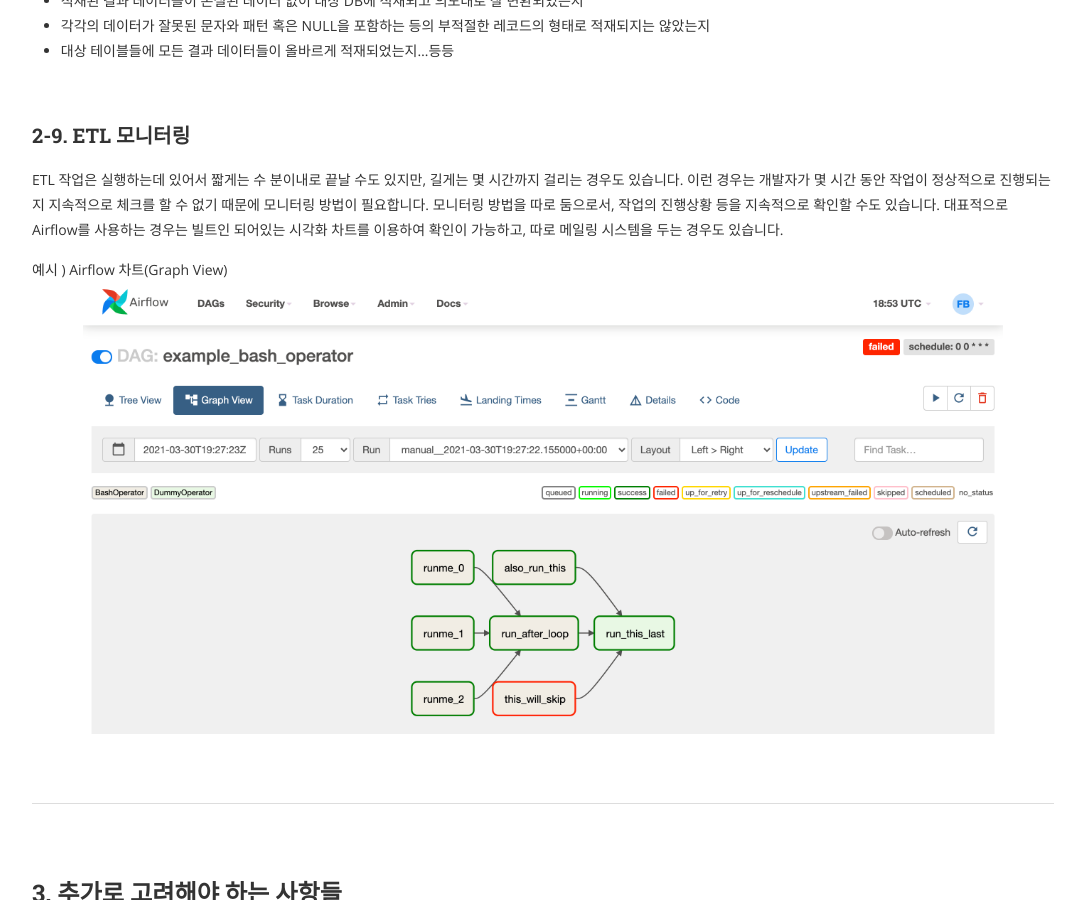
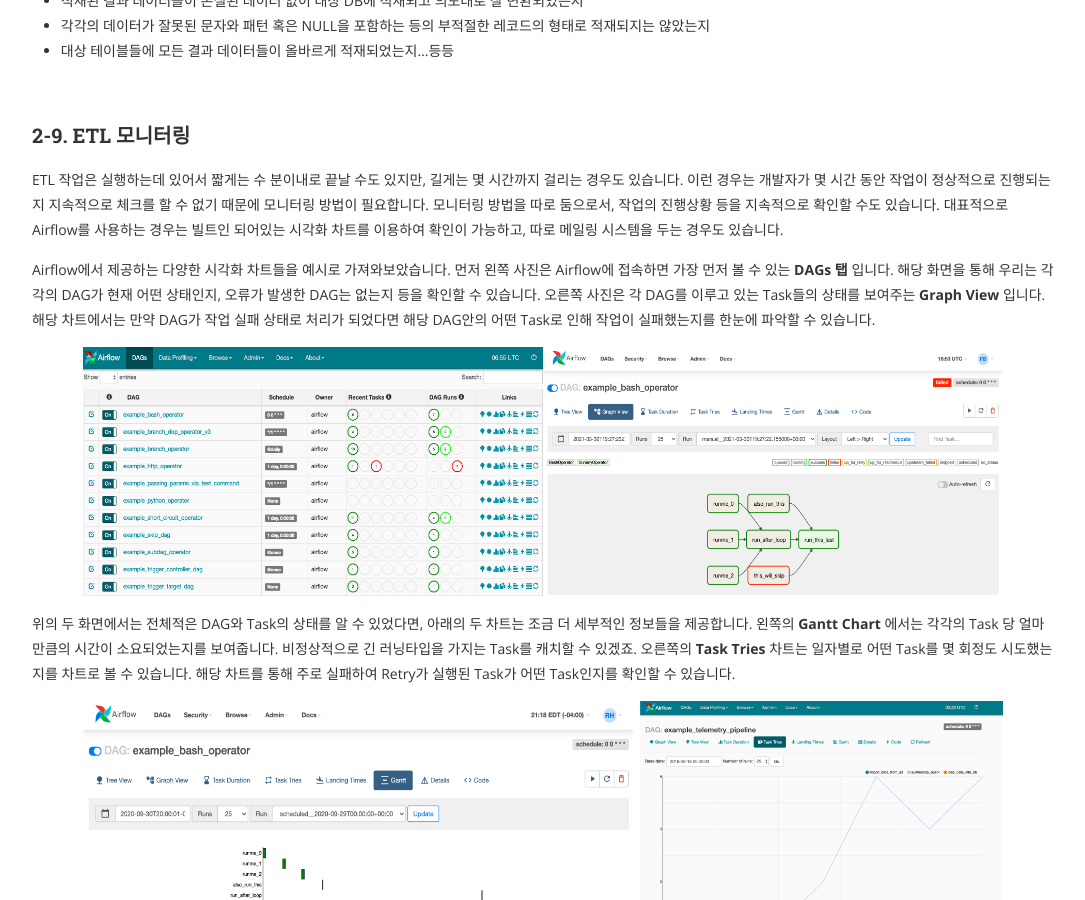
Before and after one commit to kurossncsoft/kurossncsoft.github.io, a Jekyll site: the page built from _posts/2021-07-21-etl_principles.md, in a window 1280 px wide and 900 px high, scrolled down 8384 px. Shown: the whole window, without its empty margins (97-1182 px from the left). Built offline with Jekyll 4.4.1, drawn with Linux system fonts in a browser that asks for light colours; nearby versions of some CDN libraries; comment, search, counter and statistics services are not loaded.

Commit message:
add airflow chart

```diff
--- a/_posts/2021-07-21-etl_principles.md
+++ b/_posts/2021-07-21-etl_principles.md
@@ -197,8 +197,13 @@ GROUP BY customer
 ### 2-9. ETL 모니터링
 ETL 작업은 실행하는데 있어서 짧게는 수 분이내로 끝날 수도 있지만, 길게는 몇 시간까지 걸리는 경우도 있습니다. 이런 경우는 개발자가 몇 시간 동안 작업이 정상적으로 진행되는지 지속적으로 체크를 할 수 없기 때문에 모니터링 방법이 필요합니다. 모니터링 방법을 따로 둠으로서, 작업의 진행상황 등을 지속적으로 확인할 수도 있습니다. 대표적으로 Airflow를 사용하는 경우는 빌트인 되어있는 시각화 차트를 이용하여 확인이 가능하고, 따로 메일링 시스템을 두는 경우도 있습니다.
 
-예시 ) Airflow 차트(Graph View)
-![qz59mo2u68zhs8bgcuv0te41r39hrqap](/assets/works/etl_principles/airflow_graph_view.png)
+Airflow에서 제공하는 다양한 시각화 차트들을 예시로 가져와보았습니다. 먼저 왼쪽 사진은 Airflow에 접속하면 가장 먼저 볼 수 있는 **DAGs 탭** 입니다. 해당 화면을 통해 우리는 각각의 DAG가 현재 어떤 상태인지, 오류가 발생한 DAG는 없는지 등을 확인할 수 있습니다. 오른쪽 사진은 각 DAG를 이루고 있는 Task들의 상태를 보여주는 **Graph View** 입니다. 해당 차트에서는 만약 DAG가 작업 실패 상태로 처리가 되었다면 해당 DAG안의 어떤 Task로 인해 작업이 실패했는지를 한눈에 파악할 수 있습니다.
+
+![qz59mo2u68zhs8bgcuv0te41r39hrqap](/assets/works/etl_principles/airflow_status_check.png)
+
+위의 두 화면에서는 전체적은 DAG와 Task의 상태를 알 수 있었다면, 아래의 두 차트는 조금 더 세부적인 정보들을 제공합니다. 왼쪽의 **Gantt Chart** 에서는 각각의 Task 당 얼마만큼의 시간이 소요되었는지를 보여줍니다. 비정상적으로 긴 러닝타입을 가지는 Task를 캐치할 수 있겠죠. 오른쪽의 **Task Tries** 차트는 일자별로 어떤 Task를 몇 회정도 시도했는지를 차트로 볼 수 있습니다. 해당 차트를 통해 주로 실패하여 Retry가 실행된 Task가 어떤 Task인지를 확인할 수 있습니다.
+
+![qz59mo2u68zhs8bgcuv0te41r39hrqap](/assets/works/etl_principles/airflow_detail_check.png)
 
 <br />
 
```
Also changed, not shown: assets/works/etl_principles/airflow_detail_check.png (added), assets/works/etl_principles/airflow_gantt_chart.png (added), assets/works/etl_principles/airflow_main_page.png (added), assets/works/etl_principles/airflow_status_check.png (added), assets/works/etl_principles/airflow_task_tries.png (added).
